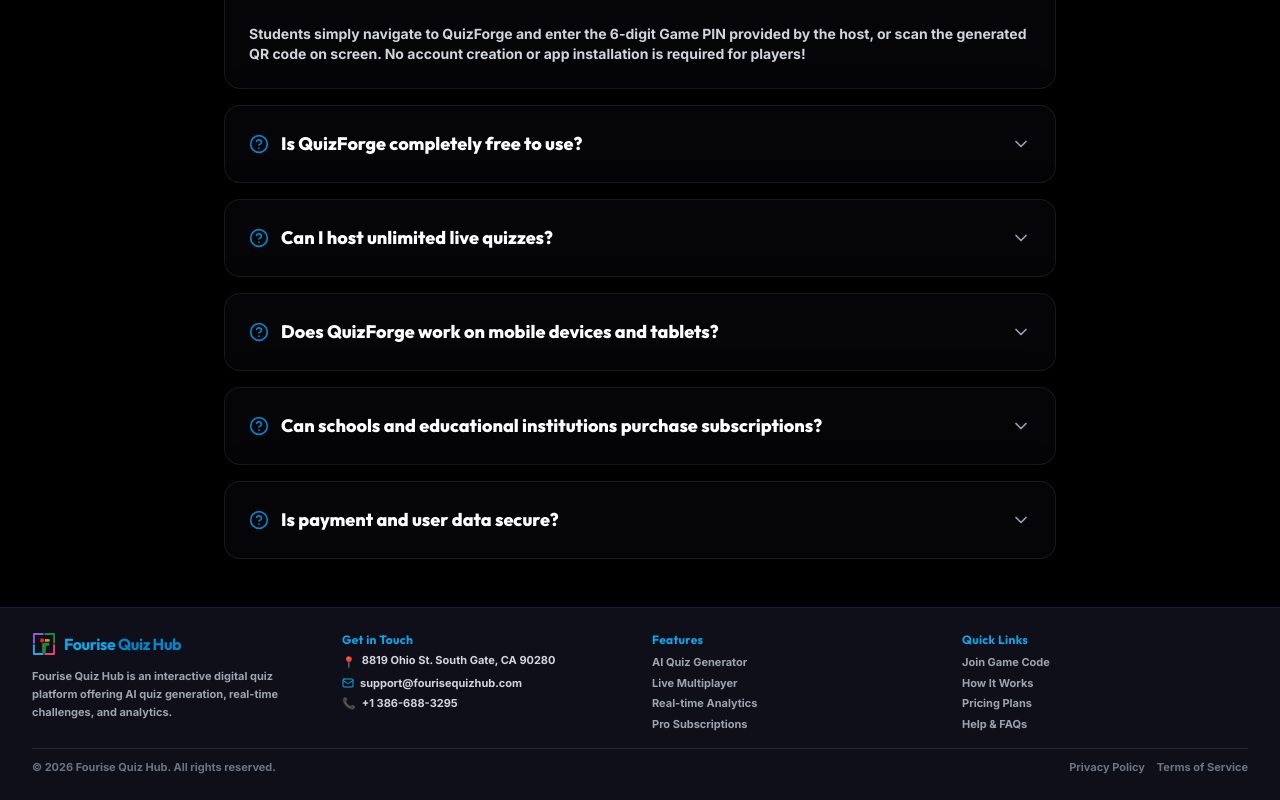
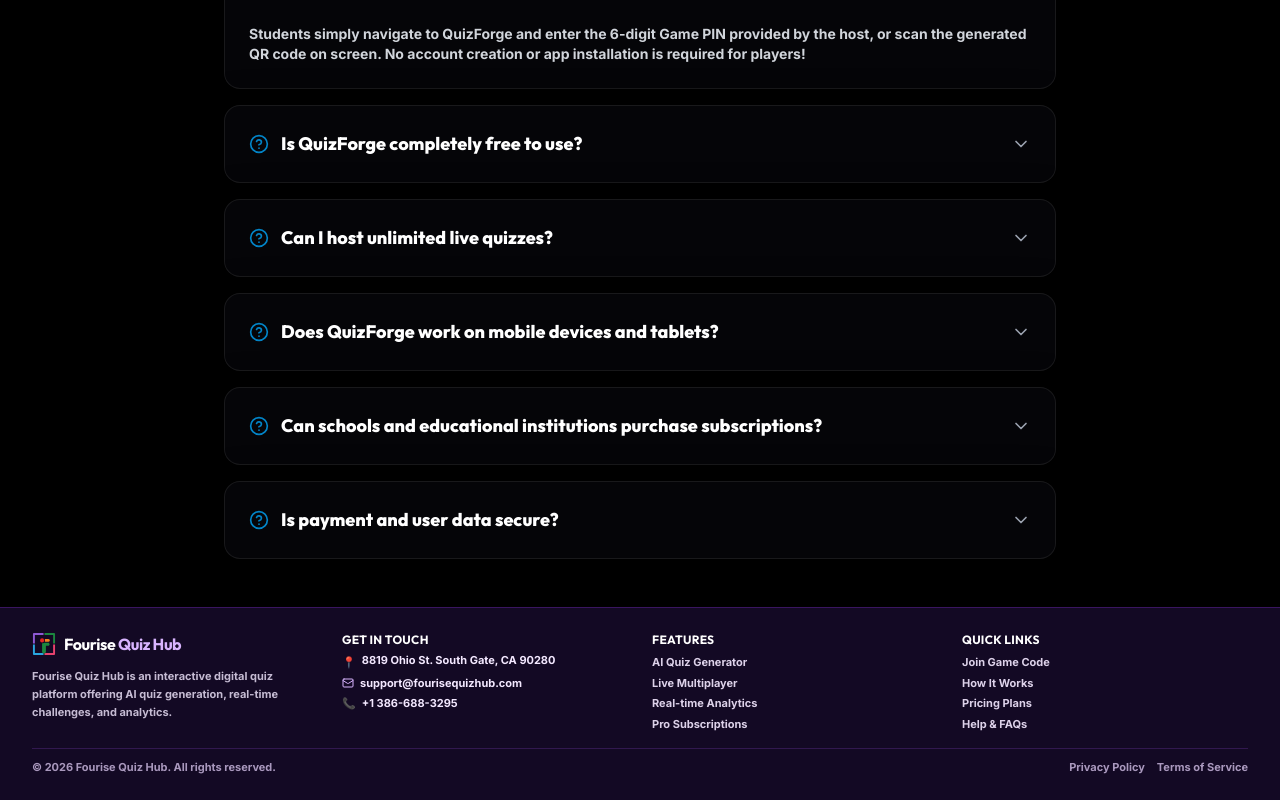
Before and after one commit to sanskrutikothari18/QuizForge, a React (Vite) app in the folder client/: page /#testimonials in a window 1280 px wide. Shown: the part 3050-3850 px from the top of the page. Built offline with nearby package versions, Linux system fonts and the light colour scheme; no server answers.

Commit message:
Change footer theme to purple background with crisp white text

```diff
--- a/client/src/components/Footer.jsx
+++ b/client/src/components/Footer.jsx
@@ -19,44 +19,44 @@
   };
 
   return (
-    <footer style={{ background: 'var(--footer-bg)', borderTop: '1px solid var(--footer-border)' }} className="relative z-10 w-full backdrop-blur-xl transition-colors duration-300">
+    <footer style={{ background: '#130924', borderTop: '1px solid rgba(147, 51, 234, 0.3)' }} className="relative z-10 w-full backdrop-blur-xl transition-colors duration-300 text-white">
       <div className="mx-auto max-w-7xl px-4 sm:px-6 lg:px-8 py-5 sm:py-6">
 
-        {/* 4 Column Compact Grid Matching Reference Image */}
-        <div className="grid grid-cols-2 lg:grid-cols-4 gap-4 sm:gap-6 pb-4 border-b border-white/10 text-left">
+        {/* 4 Column Compact Grid */}
+        <div className="grid grid-cols-2 lg:grid-cols-4 gap-4 sm:gap-6 pb-4 border-b border-purple-500/20 text-left">
 
           {/* Column 1: Brand Logo & Description */}
           <div className="col-span-2 sm:col-span-1 space-y-1.5">
             <Link to="/" className="inline-flex items-center gap-2 transition-transform active:scale-95">
               <Logo className="h-5 w-5 sm:h-6 sm:w-6" />
-              <span className="font-outfit text-sm sm:text-base font-bold tracking-tight text-primary">
-                Fourise <span className="text-secondary">Quiz Hub</span>
+              <span className="font-outfit text-sm sm:text-base font-bold tracking-tight text-white">
+                Fourise <span className="text-purple-300">Quiz Hub</span>
               </span>
             </Link>
-            <p className="text-[11px] leading-relaxed text-gray-400 max-w-xs sm:max-w-none">
+            <p className="text-[11px] leading-relaxed text-purple-100/80 max-w-xs sm:max-w-none">
               Fourise Quiz Hub is an interactive digital quiz platform offering AI quiz generation, real-time challenges, and analytics.
             </p>
           </div>
 
           {/* Column 2: Get in Touch */}
           <div className="space-y-1.5">
-            <h4 className="font-outfit text-xs font-bold text-primary tracking-wide">
+            <h4 className="font-outfit text-xs font-bold text-white tracking-wide uppercase">
               Get in Touch
             </h4>
-            <ul className="space-y-1 text-[11px] text-gray-300">
+            <ul className="space-y-1 text-[11px] text-purple-100">
               <li className="flex items-start gap-1.5">
-                <span className="text-primary shrink-0">📍</span>
+                <span className="text-purple-300 shrink-0">📍</span>
                 <span className="leading-tight">8819 Ohio St. South Gate, CA 90280</span>
               </li>
               <li className="flex items-center gap-1.5">
-                <Mail className="h-3 w-3 text-primary shrink-0" />
-                <a href="mailto:support@fourisequizhub.com" className="hover:text-primary transition-colors truncate">
+                <Mail className="h-3 w-3 text-purple-300 shrink-0" />
+                <a href="mailto:support@fourisequizhub.com" className="hover:text-purple-300 transition-colors truncate">
                   support@fourisequizhub.com
                 </a>
               </li>
               <li className="flex items-center gap-1.5">
-                <span className="text-primary shrink-0">📞</span>
-                <a href="tel:+13866883295" className="hover:text-primary transition-colors">
+                <span className="text-purple-300 shrink-0">📞</span>
+                <a href="tel:+13866883295" className="hover:text-purple-300 transition-colors">
                   +1 386-688-3295
                 </a>
               </li>
@@ -65,27 +65,27 @@
 
           {/* Column 3: Features */}
           <div className="space-y-1.5">
-            <h4 className="font-outfit text-xs font-bold text-primary tracking-wide">
+            <h4 className="font-outfit text-xs font-bold text-white tracking-wide uppercase">
               Features
             </h4>
-            <ul className="space-y-1 text-[11px] text-gray-400">
+            <ul className="space-y-1 text-[11px] text-purple-100/90">
               <li>
-                <button onClick={() => handleNavClick('#features')} className="hover:text-primary transition-colors cursor-pointer">
+                <button onClick={() => handleNavClick('#features')} className="hover:text-purple-300 transition-colors cursor-pointer">
                   AI Quiz Generator
                 </button>
               </li>
               <li>
-                <button onClick={() => handleNavClick('#features')} className="hover:text-primary transition-colors cursor-pointer">
+                <button onClick={() => handleNavClick('#features')} className="hover:text-purple-300 transition-colors cursor-pointer">
                   Live Multiplayer
                 </button>
               </li>
               <li>
-                <button onClick={() => handleNavClick('#how-it-works')} className="hover:text-primary transition-colors cursor-pointer">
+                <button onClick={() => handleNavClick('#how-it-works')} className="hover:text-purple-300 transition-colors cursor-pointer">
                   Real-time Analytics
                 </button>
               </li>
               <li>
-                <button onClick={() => handleNavClick('#pricing')} className="hover:text-primary transition-colors cursor-pointer">
+                <button onClick={() => handleNavClick('#pricing')} className="hover:text-purple-300 transition-colors cursor-pointer">
                   Pro Subscriptions
                 </button>
               </li>
@@ -94,27 +94,27 @@
 
           {/* Column 4: Quick Links */}
           <div className="space-y-1.5">
-            <h4 className="font-outfit text-xs font-bold text-primary tracking-wide">
+            <h4 className="font-outfit text-xs font-bold text-white tracking-wide uppercase">
               Quick Links
             </h4>
-            <ul className="space-y-1 text-[11px] text-gray-400">
+            <ul className="space-y-1 text-[11px] text-purple-100/90">
               <li>
-                <Link to="/join" className="hover:text-primary transition-colors">
+                <Link to="/join" className="hover:text-purple-300 transition-colors">
                   Join Game Code
                 </Link>
               </li>
               <li>
-                <button onClick={() => handleNavClick('#how-it-works')} className="hover:text-primary transition-colors cursor-pointer">
+                <button onClick={() => handleNavClick('#how-it-works')} className="hover:text-purple-300 transition-colors cursor-pointer">
                   How It Works
                 </button>
               </li>
               <li>
-                <button onClick={() => handleNavClick('#pricing')} className="hover:text-primary transition-colors cursor-pointer">
+                <button onClick={() => handleNavClick('#pricing')} className="hover:text-purple-300 transition-colors cursor-pointer">
                   Pricing Plans
                 </button>
               </li>
               <li>
-                <button onClick={() => handleNavClick('#faq')} className="hover:text-primary transition-colors cursor-pointer">
+                <button onClick={() => handleNavClick('#faq')} className="hover:text-purple-300 transition-colors cursor-pointer">
                   Help & FAQs
                 </button>
               </li>
@@ -124,11 +124,11 @@
         </div>
 
         {/* Bottom copyright row */}
-        <div className="pt-2.5 flex flex-col sm:flex-row items-center justify-between gap-1.5 text-[10px] sm:text-[11px] text-gray-500">
+        <div className="pt-2.5 flex flex-col sm:flex-row items-center justify-between gap-1.5 text-[10px] sm:text-[11px] text-purple-200/70">
           <p>© {new Date().getFullYear()} Fourise Quiz Hub. All rights reserved.</p>
           <div className="flex gap-3">
-            <span className="hover:text-gray-400 cursor-pointer">Privacy Policy</span>
-            <span className="hover:text-gray-400 cursor-pointer">Terms of Service</span>
+            <span className="hover:text-white cursor-pointer transition-colors">Privacy Policy</span>
+            <span className="hover:text-white cursor-pointer transition-colors">Terms of Service</span>
           </div>
         </div>
 
```
